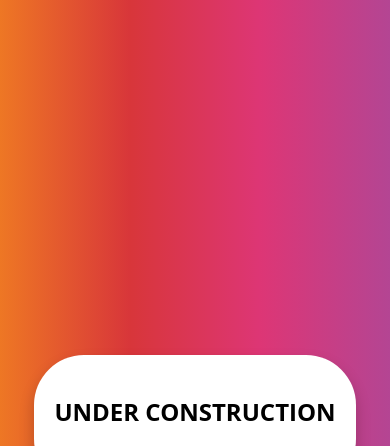
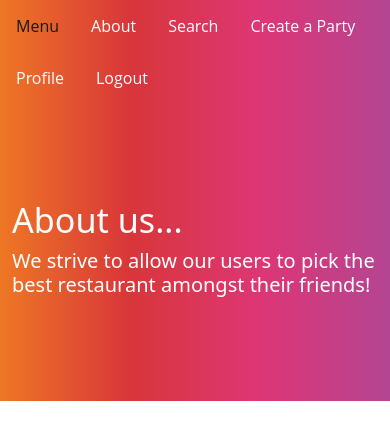
Before and after one commit to CaseyJ2000/FoodFight, a Flask app: page /about in a window 390 px wide. Shown: the top 446 px of the page. Run offline with Flask 2, Linux system fonts and the light colour scheme; the visitor is signed in with stand-in values (Sample User, id 1); parts of the project's set-up code (start-up, migrations or seed data) failed here and were passed over; some libraries are stand-ins or nearby versions.

Commit message:
added about.css and about.html

```diff
--- a/app.py
+++ b/app.py
@@ -72,11 +72,13 @@ def menu():
     """Loads menu webpage"""
     return flask.render_template("menu.html")
 
+
 @app.route("/about")
 @login_required
 def about():
     """Loads about page"""
     return flask.render_template("about.html")
+
 
 @app.route("/search", methods=["GET", "POST"])
 @login_required
--- /dev/null
+++ b/static/about.css
@@ -0,0 +1,75 @@
+.social-link {
+  width: 30px;
+  height: 30px;
+  border: 1px solid #ddd;
+  display: flex;
+  align-items: center;
+  justify-content: center;
+  color: rgb(255, 255, 255);
+  border-radius: 50%;
+  transition: all 0.3s;
+  font-size: 0.9rem;
+}
+
+.social-link:hover,
+.social-link:focus {
+  background: #ddd;
+  text-decoration: none;
+  color: #555;
+}
+
+.gradient-custom-2 {
+  /* Chrome 10-25, Safari 5.1-6 */
+  background: -webkit-linear-gradient(
+    to right,
+    #ee7724,
+    #d8363a,
+    #dd3675,
+    #b44593
+  );
+
+  /* W3C, IE 10+/ Edge, Firefox 16+, Chrome 26+, Opera 12+, Safari 7+ */
+  background: linear-gradient(to right, #ee7724, #d8363a, #dd3675, #b44593);
+}
+
+@media (min-width: 768px) {
+  .gradient-form {
+    height: 100vh !important;
+  }
+}
+@media (min-width: 769px) {
+  .gradient-custom-2 {
+    border-top-right-radius: 0.3rem;
+    border-bottom-right-radius: 0.3rem;
+  }
+}
+
+.wrapper {
+  background: #e6e6fa;
+  background: linear-gradient(to right, #ee7724, #d8363a, #dd3675, #b44593);
+  font-family: "Open Sans", Verdana, Geneva, Tahoma, sans-serif;
+}
+
+.wrapper ul {
+  list-style-type: none;
+  margin: 0;
+  padding: 0;
+  overflow: hidden;
+}
+
+.wrapper li {
+  float: left;
+}
+
+.wrapper li a {
+  display: block;
+  color: white;
+  text-align: center;
+  padding: 14px 16px;
+  text-decoration: none;
+}
+
+.wrapper li a:hover {
+  color: #161919;
+  background: rgba(#dd3675, #b44593);
+}
--- a/templates/about.html
+++ b/templates/about.html
@@ -1,21 +1,116 @@
 <!DOCTYPE html>
 <html>
+<head>
+<title>About Us</title>
+<link href="/static/about.css" rel="stylesheet">
+<script src="jquery-3.5.1.min.js"></script>
+<link href="https://cdn.jsdelivr.net/npm/bootstrap@5.1.3/dist/css/bootstrap.min.css" rel="stylesheet" integrity="sha384-1BmE4kWBq78iYhFldvKuhfTAU6auU8tT94WrHftjDbrCEXSU1oBoqyl2QvZ6jIW3" crossorigin="anonymous">
+</head>
+<body>
+      <div class="wrapper">
+        <ul>
+            <li><a href="/menu">Menu</a></li>
+            <li><a href="/about">About</a></li>
+            <li><a href="/search">Search</a></li>
+            <li><a href="/party">Create a Party</a></li>
+            <li><a href="/profile">Profile</a></li>
+            <li><a href="/signup">Logout</a></li>
+          </ul>
+      </div>
 
-<head>
-    <link rel="stylesheet" href={{ url_for( 'static' , filename='menu.css' ) }} />
-    <title> FoodFight </title>
-    <link rel="shortcut icon" href="http://cdn.onlinewebfonts.com/svg/img_481531.png" />
-</head>
+      <div class="gradient-custom-2">
+        <div class="container py-5">
+          <div class="row h-100 align-items-center py-5">
+            <div class="col-lg-6">
+              <h1 class="display-4" style="color: white;">About us...</h1>
+              <h5 style="color: white;">We strive to allow our users to pick the best restaurant amongst their friends!</h5>
+            </div>
+            <div class="col-lg-6 d-none d-lg-block">
+              <img src="https://reliasoftware.com/static/0b8c0e40862f29bdc8dfece04ddaeb19/46604/delivery-app-contact.png" alt="phone-food" class="img-fluid"></div>
+          </div>
+        </div>
+      </div>
 
-<body>
+      <div>
+        <div class="container py-5">
+          <div class="row align-items-center mb-5">
+            <div class="col-lg-6 order-2 order-lg-1"><i class="fa fa-bar-chart fa-2x mb-3 text-primary"></i>
+              <h2 class="font-weight-light">Make your breakfast, brunch, lunch and dinner plans now!</h2>
+              <p class="font-italic text-muted mb-4">We provide a way for our users to easily decide where to eat based on restaurants' Yelp likes. Sign in and decide where to eat now!</p>
+              <a href={{ url_for('login') }} class="btn btn-light px-5 rounded-pill shadow-sm">Sign In</a>
+            </div>
+            <div class="col-lg-5 px-5 mx-auto order-1 order-lg-2">
+              <img src="https://www.pngkey.com/png/full/316-3160671_mixing-bowl-is-not-a-fast-food-experience.png" alt="" class="img-fluid mb-4 mb-lg-0"></div>
+          </div>
+          <div class="row align-items-center">
+            <div class="col-lg-5 px-5 mx-auto">
+              <img src="https://www.freepnglogos.com/uploads/food-png/food-grass-fed-beef-foodservice-products-grass-run-farms-4.png" alt="" class="img-fluid mb-4 mb-lg-0"></div>
+            <div class="col-lg-6"><i class="fa fa-leaf fa-2x mb-3 text-primary"></i>
+              <h2 class="font-weight-light">Add your friends to a group and choose your favorite restaurant now!</h2>
+              <p class="font-italic text-muted mb-4">We allow our users to add their friends to a group enabling them to search and like restaurants on Yelp</p>
+              <a href={{ url_for('get_party_rec') }} class="btn btn-light px-5 rounded-pill shadow-sm">Create a Group</a>
+            </div>
+          </div>
+        </div>
+      </div>
 
-    <div class="nav">
-        <div class="text-center">
-            <h2> UNDER CONSTRUCTION </h2>
-            <a href="/menu"> Back to Menu</a>
+      <div class="gradient-custom-2">
+        <div class="container py-5">
+          <div class="row mb-4">
+            <div class="col-lg-5">
+              <h2 class="display-4 font-weight-light" style="color: white;">Our team</h2>
+              <p style="color: white;">Georgia State University students based in Atlanta Georgia</p>
+            </div>
+          </div>
+
+          <div class="row text-center">
+            <!-- Team item-->
+            <div class="col-xl-3 col-sm-6 mb-5">
+              <div class="bg-white rounded shadow-sm py-5 px-4">
+                <img src="https://cdn.shopify.com/s/files/1/1061/1924/products/Cow_emoji_icon_png_grande.png?v=1571606068" alt="" width="100" class="img-fluid rounded-circle mb-3 img-thumbnail shadow-sm">
+                <h5 class="mb-0">Casey Jobe</h5><span class="small text-uppercase text-muted">CEO - Founder</span>
+              </div>
+            </div>
+            <!-- End-->
+
+            <!-- Team item-->
+            <div class="col-xl-3 col-sm-6 mb-5">
+              <div class="bg-white rounded shadow-sm py-5 px-4">
+                <img src="https://www.emoji.co.uk/files/apple-emojis/animals-nature-ios/216-koala.png" alt="" width="100" class="img-fluid rounded-circle mb-3 img-thumbnail shadow-sm">
+                <h5 class="mb-0">Stephanie Olele</h5><span class="small text-uppercase text-muted">CEO - Founder</span>
+              </div>
+            </div>
+            <!-- End-->
+
+            <!-- Team item-->
+            <div class="col-xl-3 col-sm-6 mb-5">
+              <div class="bg-white rounded shadow-sm py-5 px-4">
+                  <img src="https://www.pinclipart.com/picdir/big/524-5245860_dog-cute-iphone-stickers-emojisticker-emoticon-emoji-dog.png" alt="" height="100" width="100" class="img-fluid rounded-circle mb-3 img-thumbnail shadow-sm">
+                <h5 class="mb-0">Sydney Yim</h5><span class="small text-uppercase text-muted">CEO - Founder</span>
+              </div>
+            </div>
+            <!-- End-->
+
+            <!-- Team item-->
+            <div class="col-xl-3 col-sm-6 mb-5">
+              <div class="bg-white rounded shadow-sm py-5 px-4">
+                <img src="https://external-content.duckduckgo.com/iu/?u=https%3A%2F%2Fcdn.shopify.com%2Fs%2Ffiles%2F1%2F1061%2F1924%2Fproducts%2FPig_Emoji_grande.png%3Fv%3D1480481036&f=1&nofb=1" alt="" width="100" class="img-fluid rounded-circle mb-3 img-thumbnail shadow-sm">
+                <h5 class="mb-0">Victor Lam</h5><span class="small text-uppercase text-muted">CEO - Founder</span>
+              </div>
+            </div>
+            <!-- End-->
+
+            <!-- Team item-->
+            <div class="col-xl-3 col-sm-6 mb-5">
+              <div class="bg-white rounded shadow-sm py-5 px-4">
+                <img src="https://external-content.duckduckgo.com/iu/?u=https%3A%2F%2Fwww.emoji.co.uk%2Ffiles%2Fapple-emojis%2Fanimals-nature-ios%2F212-hamster-face.png&f=1&nofb=1" alt="" width="100" class="img-fluid rounded-circle mb-3 img-thumbnail shadow-sm">
+                <h5 class="mb-0">Owen Bochner</h5><span class="small text-uppercase text-muted">CEO - Founder</span>
+              </div>
+            </div>
+            <!-- End-->
+
+          </div>
         </div>
-    </div>
-
+      </div>
 </body>
-
 </html>
```
